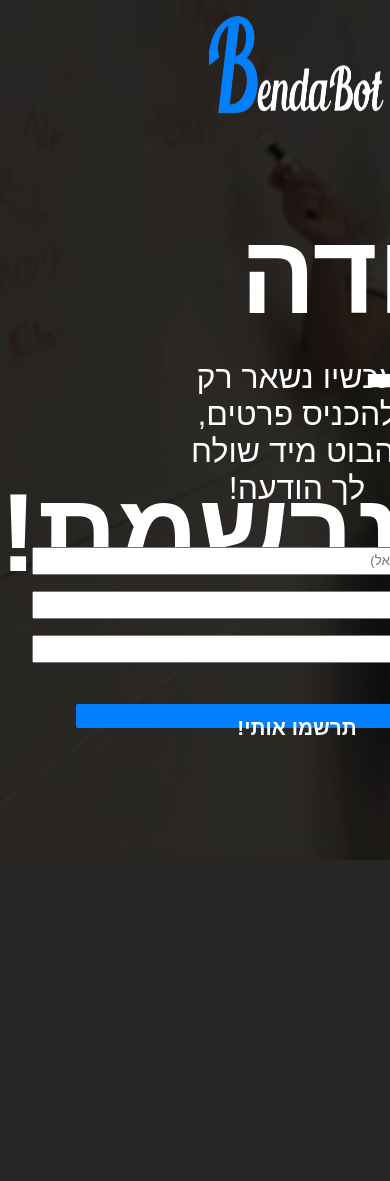
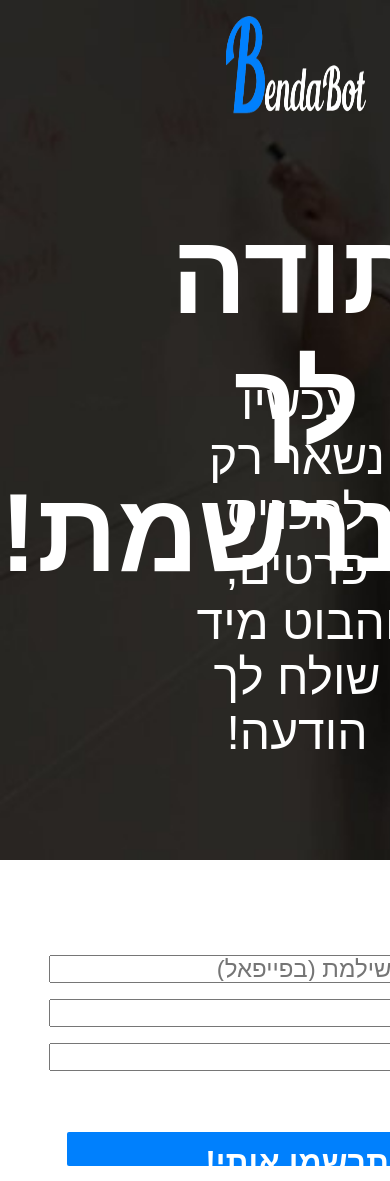
Before and after one commit to eranpenso/addusers.github.io, a PHP site: page / in a window 390 px wide; the page is wider, and only the part inside the window is pictured. Before the commit the page ends 860 px from the top of that part, so only its background shows below. Run offline with PHP 8.4, Linux system fonts and the light colour scheme.

Commit message:
check screen size

```diff
--- a/styles.css
+++ b/styles.css
@@ -64,29 +64,32 @@ form {
   }
 } */
 
-@media only screen and (max-width: 900px) {
+@media only screen and (max-width: 800px) {
   h1 {
     font-size: 7rem;
     font-weight: 700;
     height: 5vh;
     width: 100vw;
+    text-align: center;
   }
   p {
     width: 60%;
     align-items: center;
     text-align: center;
-    font-size: 2rem;
+    font-size: 3rem;
+    margin-bottom: 50%;
   }
   img {
-    width: 50%;
+    width: 40%;
     height: 15vh;
   }
   .bg {
     height: 100vh;
   }
   input[type="text"] {
-    width: 240%;
+    width: 140%;
     height: 2.5vh;
+    font-size: 1.5rem;
     padding: 12px 20px;
     margin: 8px 0;
     box-sizing: border-box;
@@ -99,8 +102,8 @@ form {
 
   .submitButton {
     background-color: #0080fd;
-    width: 200%;
-    height: 2.5vh;
+    width: 130%;
+    height: 4vh;
     padding: 12px 20px;
     margin: 8px 0;
     margin-top: 15%;
@@ -109,7 +112,7 @@ form {
     color: white;
     border-radius: 2px;
     border: transparent;
-    font-size: 130%;
+    font-size: 2rem;
     font-weight: 700;
   }
 }
```
